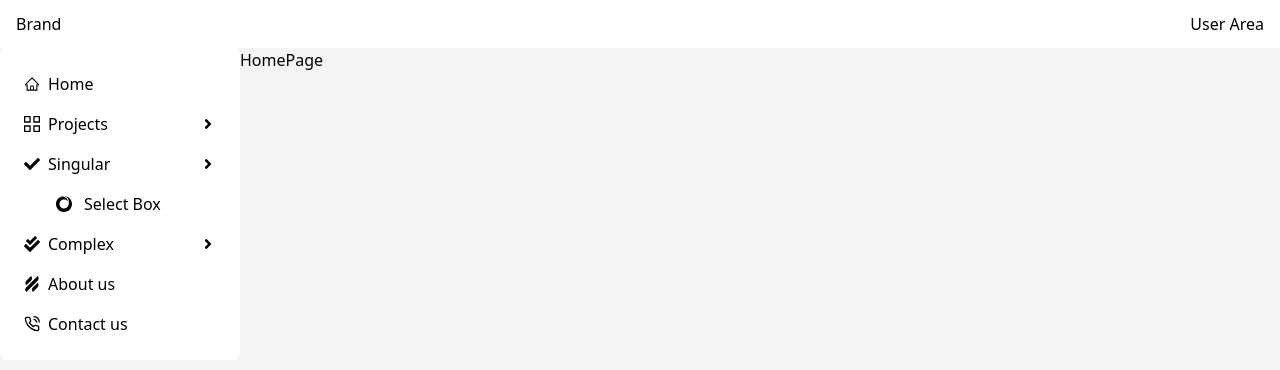
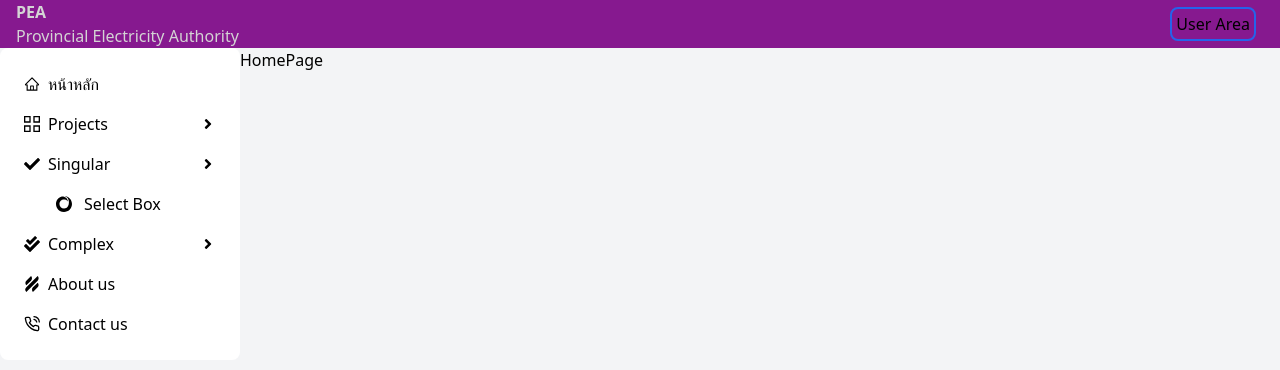
Before and after one commit to kokhapp/nextjs-tailwind-sandbox-pui, a Next.js app: page / in a window 1280 px wide. Shown: the top 370 px of the page. Built offline with nearby package versions, Linux system fonts and the light colour scheme.

Commit message:
feat: add UserAreaSelectBox

```diff
--- a/app/layout.js
+++ b/app/layout.js
@@ -1,4 +1,4 @@
-import MainLayout from "@/components/MainLayout";
+import MainLayout from "@/components/layout/MainLayout";
 import "./globals.css";
 import MenuContextProvider from "@/context/MenuContext";
 
--- a/components/MainHeader.jsx
+++ b/components/layout/MainHeader.jsx
@@ -3,18 +3,27 @@
 import { MenuContext } from "@/context/MenuContext";
 import React, { useContext } from "react";
 import { FaBars } from "react-icons/fa";
+import UserAreaSelectBox from "./UserAreaSelectBox";
 
 const MainHeader = () => {
   const { toggle } = useContext(MenuContext);
 
   return (
-    <div className="bg-white flex justify-between items-center px-4 h-12" mb-4>
-      <div>Brand</div>
+    <div
+      className="bg-fuchsia-800 flex justify-between items-center px-4 h-12"
+      mb-4
+    >
+      <div className="text-neutral-300 font-bold">
+        PEA
+        <h1 className="font-thin">Provincial Electricity Authority</h1>
+      </div>
       <div className="flex justify-center items-center gap-3">
         <div onClick={toggle} className="lg:hidden">
           <FaBars className="cursor-pointer" />
         </div>
-        <div>User Area</div>
+        <div>
+          <UserAreaSelectBox />
+        </div>
       </div>
     </div>
   );
--- a/components/MainLayout.jsx
+++ b/components/layout/MainLayout.jsx
@@ -1,18 +1,18 @@
 "use client";
 
-import React, { useContext } from 'react';
-import Link from 'next/link';
-import MainHeader from './MainHeader';
+import React, { useContext } from "react";
+import Link from "next/link";
+import MainHeader from "./MainHeader";
 
-import {AiOutlineHome} from 'react-icons/ai';
-import { GrProjects } from 'react-icons/gr';
-import { FaAngleRight, FaCheck, FaCheckDouble } from 'react-icons/fa';
-import { SiHelpscout, SiSinglestore } from 'react-icons/si';
-import { FiPhoneCall } from 'react-icons/fi'
-import { MenuContext } from '@/context/MenuContext';
+import { AiOutlineHome } from "react-icons/ai";
+import { GrProjects } from "react-icons/gr";
+import { FaAngleRight, FaCheck, FaCheckDouble } from "react-icons/fa";
+import { SiHelpscout, SiSinglestore } from "react-icons/si";
+import { FiPhoneCall } from "react-icons/fi";
+import { MenuContext } from "@/context/MenuContext";
 
 const MainLayout = ({ children }) => {
-  const {open} = useContext(MenuContext);
+  const { open } = useContext(MenuContext);
 
   return (
     <div className="bg-gray-100 w-screen min-h-screen">
@@ -27,7 +27,7 @@
           <ul>
             <li className="flex justify-start items-center hover:bg-blue-200 hover:text-blue-800 rounded-xl p-2">
               <AiOutlineHome className="mr-2" />
-              <Link href="/">Home</Link>
+              <Link href="/">หน้าหลัก</Link>
             </li>
 
             <li className="flex justify-start items-center hover:bg-blue-200 hover:text-blue-800 rounded-xl p-2">
@@ -37,13 +37,13 @@
             </li>
 
             <li className="flex flex-col justify-start items-start hover:bg-blue-200 hover:text-blue-800 rounded-xl p-2">
-              <div className='w-full flex flex-row justify-start items-center'>
+              <div className="w-full flex flex-row justify-start items-center">
                 <FaCheck className="mr-2" />
                 <h3 className="flex-1">Singular</h3>
                 <FaAngleRight />
               </div>
-              <ul className='ml-8 mt-4'>
-                <li className='flex justify-center items-center gap-3'>
+              <ul className="ml-8 mt-4">
+                <li className="flex justify-center items-center gap-3">
                   <SiSinglestore />
                   <Link href="/singular/selectbox">Select Box</Link>
                 </li>
@@ -71,6 +71,6 @@
       </div>
     </div>
   );
-}
+};
 
 export default MainLayout;
--- /dev/null
+++ b/components/layout/UserAreaSelectBox.jsx
@@ -0,0 +1,56 @@
+"use client";
+
+import Link from "next/link";
+import React, { useState } from "react";
+
+const actions = [
+  { id: 1, label: "User Dashboard", route: "/user/dashboard" },
+  { id: 2, label: "Transaction", route: "/user/transactions" },
+  { id: 3, label: "Orders", route: "/user/orders" },
+  { id: 4, label: "Friends", route: "/user/friends" },
+  { id: 5, label: "Log out", route: "/user/logout" },
+];
+const UserAreaSelectBox = () => {
+  const [selectedCity, setSelectedCity] = useState("User Dashboard");
+  const [open, setOpen] = useState(false);
+
+  return (
+    <>
+      <div className="flex flex-col justify-center items-center relative z-30">
+        <div
+          onClick={() => setOpen((prev) => !prev)}
+          className="p-2 cursor-pointer "
+        >
+          <span className="border-2 border-blue-600 p-1 rounded-lg">
+            User Area
+          </span>
+        </div>
+        <div
+          className={`flex flex-col  w-40 my-2 rounded-lg bg-sky-100 ${
+            open ? "opacity-100` h-auto" : "opacity-0 h-0"
+          } transition-all duration-200 overflow-hidden absolute top-12 right-0`}
+        >
+          {actions.map((item) => (
+            <div
+              key={item}
+              onClick={() => {
+                setOpen(false);
+              }}
+              className={`flex justify-center items-center p-2 hover:bg-orange-300 cursor-pointer`}
+            >
+              <Link href={item.route}>{item.label}</Link>
+            </div>
+          ))}
+        </div>
+      </div>
+      <div
+        onClick={() => setOpen(false)}
+        className={`bg-sky-500 fixed inset-0 opacity-50 z-0 ${
+          open ? "block" : "hidden"
+        }`}
+      ></div>
+    </>
+  );
+};
+
+export default UserAreaSelectBox;
```
